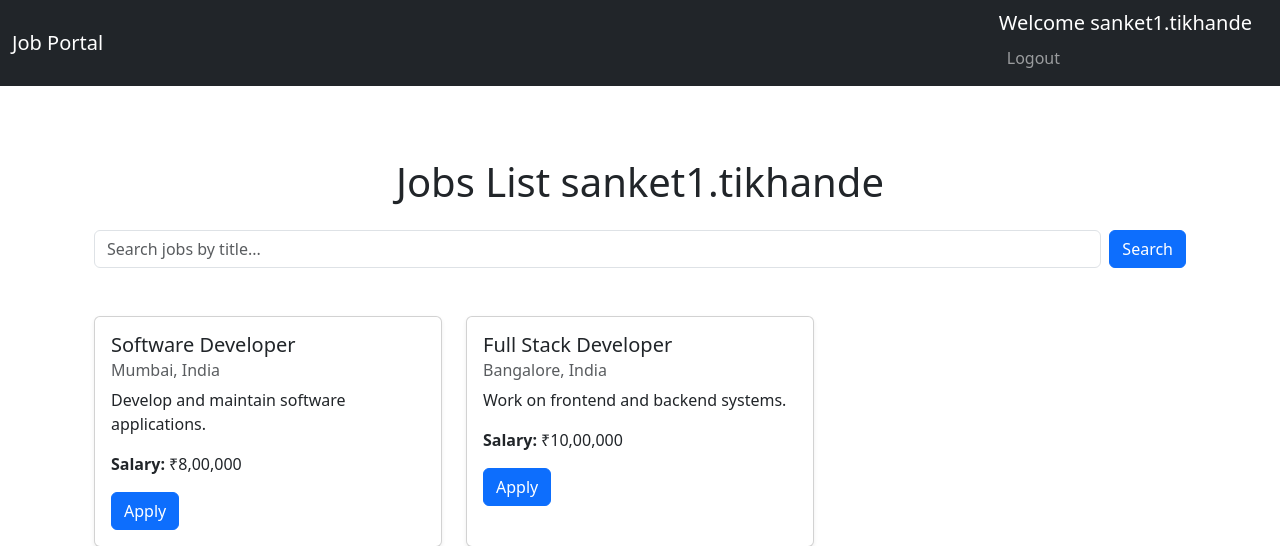
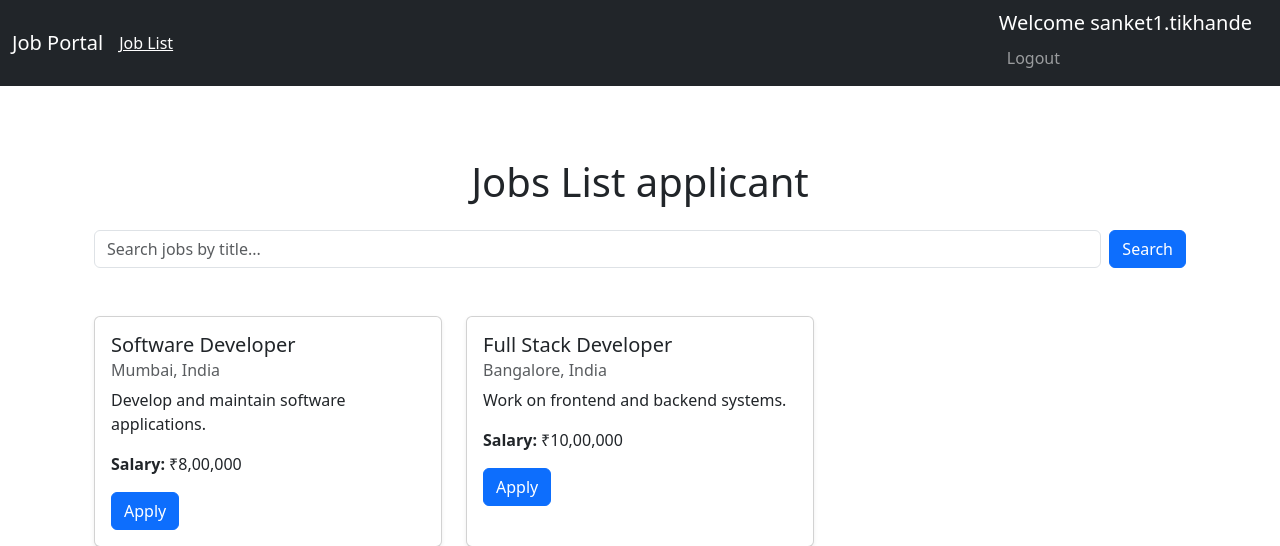
Before and after one commit to tikhandesanket/Job_Portal_Fiest, a Django app: page /jobs/job_list/ in a window 1280 px wide. Shown: the top 546 px of the page. Run offline with Django 4.2, Linux system fonts and the light colour scheme; a user stored in the database is signed in; data comes from the database, SQL or seed files in the repository; both versions use the stored data as it was after the commit.

Commit message:
added new changes for user type

```diff
--- a/Job_Portal_Fiesta/settings.py
+++ b/Job_Portal_Fiesta/settings.py
@@ -65,6 +65,7 @@ TEMPLATES = [
                 'django.template.context_processors.request',
                 'django.contrib.auth.context_processors.auth',
                 'django.contrib.messages.context_processors.messages',
+                'accounts.context_processors.user_profile'
             ],
         },
     },
--- /dev/null
+++ b/accounts/context_processors.py
@@ -0,0 +1,10 @@
+from .models import Profile
+
+def user_profile(request):
+    if request.user.is_authenticated:
+        try:
+            profile = request.user.profile
+            return {'profile': profile}
+        except Profile.DoesNotExist:
+            return {'profile': None}
+    return {'profile': None}
--- a/accounts/templates/accounts/base.html
+++ b/accounts/templates/accounts/base.html
@@ -13,6 +13,11 @@
     <nav class="navbar navbar-expand-lg navbar-dark bg-dark mb-4">
       <div class="container-fluid">
         <a class="navbar-brand" href="{% url 'job_list' %}">Job Portal</a>
+          {% if user.is_authenticated and profile.user_type == "recruiter" %}
+            <a href="{% url 'job_create' %}" class="text-white ">Post a Job</a>
+          {% elif user.is_authenticated and profile.user_type == "applicant" %}
+            <a href="{% url 'job_list' %}" class="text-white ">Job List</a>
+          {% endif %}
         <button
           class="navbar-toggler"
           type="button"
--- a/accounts/views.py
+++ b/accounts/views.py
@@ -38,7 +38,8 @@ def login_view(request):
                 return redirect('redirect_dashboard')
     else:
         form = LoginForm()
-    return render(request, 'accounts/login.html', {'form': form})
+        profile = Profile.objects.get(user=user)
+    return render(request, 'accounts/login.html', {'form': form,"profile": profile})
 
     if request.method == 'POST':
         form = LoginForm(request.POST)
--- a/jobs/templates/jobs/job_list.html
+++ b/jobs/templates/jobs/job_list.html
@@ -1,6 +1,6 @@
 {% extends "accounts/base.html" %} {% block content %}
 <div class="container py-5">
-  <h1 class="mb-4 text-center">Jobs List {{user}}</h1>
+  <h1 class="mb-4 text-center">Jobs List {{profile.user_type}}</h1>
 
   <!-- Search Bar -->
   {% if user.is_authenticated and user.profile.user_type == "recruiter" %}
--- a/jobs/views.py
+++ b/jobs/views.py
@@ -1,11 +1,16 @@
 from django.shortcuts import render,redirect
 from django.contrib.auth.decorators import login_required
 from .models import Job
+from accounts.models import Profile
+from django.contrib.auth.decorators import login_required
+
 
 @login_required
 def job_list(request):
     query = request.GET.get('q', '')
-
+    user = request.user
+    profile = Profile.objects.get(user=user)
+    # import ipdb; ipdb.set_trace()
     jobs_qs = Job.objects.filter(posted_by=request.user)
     using_dummy_data = not jobs_qs.exists()
 
@@ -34,7 +39,7 @@ def job_list(request):
         else:
             jobsList = jobs_qs
 
-    return render(request, 'jobs/job_list.html', {'jobs': jobsList, 'query': query})
+    return render(request, 'jobs/job_list.html', {'jobs': jobsList, 'query': query,'profile': profile})
 
 
 @login_required
```
Also changed, not shown: db.sqlite3.
